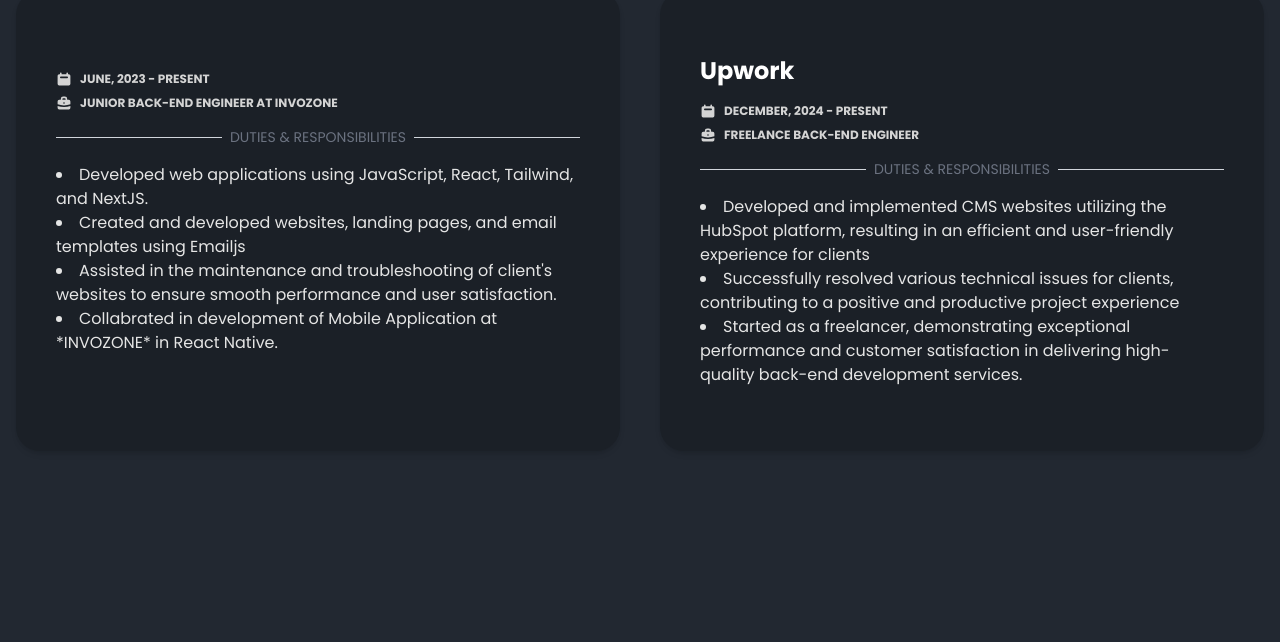
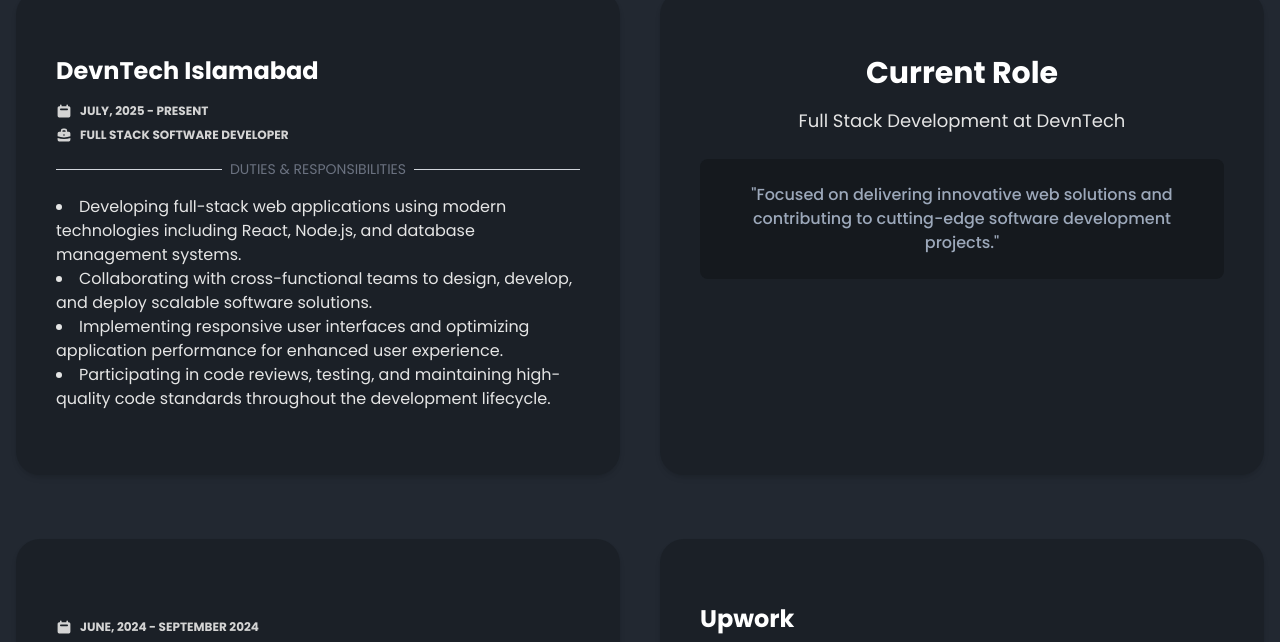
Before and after one commit to AliRehman12/PersonalWebsite, a React (Vite) app: page / in a window 1280 px wide. Shown: the part 1987-2629 px from the top of the page. Built offline with nearby package versions, Linux system fonts and the light colour scheme.

Commit message:
Implement code changes to enhance functionality and improve performance

```diff
--- a/src/components/FeaturedAlternate/index.jsx
+++ b/src/components/FeaturedAlternate/index.jsx
@@ -47,8 +47,8 @@ const projects = [
   },
   {
     id: 4,
-    image: images.EmpHer,
-    heading: "EmpowerHer....",
+    image: images.EmpowerHerImage,
+    heading: "Empower-Her",
     description:
       "<p>Advance PERN Stack Final Year Project! Also had a lot of fun working with the UI of this project.EmpowerHer is a marketplace built with React, Vite, TailwindCSS, Next.js, PostgreSQL,Sockets io, and JavaScript. It supports women entrepreneurs by providing tools for business management, mentorship, and a platform to sell sustainable products along with the customers to use Visual Try-on to try the products</p>",
       websiteLink: "https://ali-rehman.com/",
--- a/src/components/Footer/index.jsx
+++ b/src/components/Footer/index.jsx
@@ -10,7 +10,7 @@ const Footer = () => {
           © {currentYear} Ali Rehman. All rights reserved.
         </p>
         <p className="text-primary font-semibold text-base dark:text-white">
-          Made with {"<3"}
+          © Coded By {"Ali Rehman"}
         </p>
       </div>
     </div>
--- a/src/components/TwoColumnCard/index.jsx
+++ b/src/components/TwoColumnCard/index.jsx
@@ -4,6 +4,105 @@ import { motion } from "framer-motion";
 
 const TwoColumnCard = () => {
   return (
+    <>
+      {/* DevnTech Current Position */}
+      <motion.div
+        initial="offscreen"
+        whileInView="onscreen"
+        viewport={{ once: true }}
+        className="grid grid-cols-1 gap-10 items-center md:grid-cols-2 mb-16"
+      >
+        <motion.div
+          variants={{
+            offscreen: {
+              y: 150,
+            },
+            onscreen: {
+              y: 0,
+              rotate: [0, 10, -10, 0],
+              transition: {
+                type: "spring",
+                bounce: 0.4,
+                duration: 1,
+              },
+            },
+          }}
+          className="cursor-pointer bg-gray-50 px-6 py-16 rounded-3xl h-full filter shadow-md relative md:px-10 dark:bg-primary-500"
+        >
+          <h6 className="text-2xl font-bold text-primary mb-4 dark:text-white">
+            DevnTech Islamabad
+            <span className="mt-4 text-xs flex items-center justify-start uppercase text-neutral-600 dark:text-neutral-300">
+              <CalendarIcon className="h-4 mr-2 text-neutral-600 dark:text-neutral-300" />
+              July, 2025 - PRESENT
+            </span>
+            <span className="mt-2 text-xs flex items-center justify-start uppercase text-neutral-600 dark:text-neutral-300">
+              <BriefcaseIcon className="h-4 mr-2 text-neutral-600 dark:text-neutral-300" />
+              FULL STACK SOFTWARE DEVELOPER
+            </span>
+          </h6>
+          <div className="relative mb-4">
+            <div
+              className="absolute inset-0 flex items-center"
+              aria-hidden="true"
+            >
+              <div className="w-full border-t border-gray-300" />
+            </div>
+            <div className="relative flex justify-center">
+              <span className="uppercase px-2 bg-gray-50 text-sm text-gray-500 dark:bg-primary-500">
+                duties & responsibilities
+              </span>
+            </div>
+          </div>
+
+          <ul className="text-base text-primary-400 list-inside list-disc dark:text-neutral-200">
+            <li>
+              Developing full-stack web applications using modern technologies including React, Node.js, and database management systems.
+            </li>
+            <li>
+              Collaborating with cross-functional teams to design, develop, and deploy scalable software solutions.
+            </li>
+            <li>
+              Implementing responsive user interfaces and optimizing application performance for enhanced user experience.
+            </li>
+            <li>
+              Participating in code reviews, testing, and maintaining high-quality code standards throughout the development lifecycle.
+            </li>
+          </ul>
+        </motion.div>
+        <motion.div
+          variants={{
+            offscreen: {
+              y: 300,
+            },
+            onscreen: {
+              y: 0,
+              rotate: [0, 10, -10, 0],
+              transition: {
+                type: "spring",
+                bounce: 0.4,
+                duration: 1.5,
+              },
+            },
+          }}
+          className="bg-gray-50 px-6 py-16 rounded-3xl h-full relative filter shadow-md md:px-10 dark:bg-primary-500"
+        >
+          <div className="text-center">
+            <h3 className="text-3xl font-bold text-primary dark:text-white mb-4">
+              Current Role
+            </h3>
+            <p className="text-lg text-primary-400 dark:text-neutral-200 mb-6">
+              Full Stack Development at DevnTech
+            </p>
+            <div className="bg-primary-100 dark:bg-primary-600 rounded-lg p-6">
+              <p className="text-primary-600 dark:text-primary-200 font-medium">
+                "Focused on delivering innovative web solutions and contributing to cutting-edge software development projects."
+              </p>
+            </div>
+          </div>
+        </motion.div>
+      </motion.div>
+
+      {/* Previous Experience Section */}
       <motion.div
         initial="offscreen"
         whileInView="onscreen"
@@ -25,14 +124,14 @@ const TwoColumnCard = () => {
             },
           },
         }}
-        whileHover={{ scale: 1.02 }}
+        // whileHover={{ scale: 1.02 }}
         className="cursor-pointer bg-gray-50 px-6 py-16 rounded-3xl h-full filter shadow-md relative md:px-10 dark:bg-primary-500"
       >
         <h6 className="text-2xl font-bold text-primary mb-4 dark:text-white">
 
           <span className="mt-4 text-xs flex items-center justify-start uppercase text-neutral-600 dark:text-neutral-300">
             <CalendarIcon className="h-4 mr-2 text-neutral-600 dark:text-neutral-300" />
-            JUNE, 2023 - PRESENT
+            JUNE, 2024 - September 2024
           </span>
           <span className="mt-2 text-xs flex items-center justify-start uppercase text-neutral-600 dark:text-neutral-300">
             <BriefcaseIcon className="h-4 mr-2 text-neutral-600 dark:text-neutral-300" />
@@ -87,7 +186,7 @@ const TwoColumnCard = () => {
             },
           },
         }}
-        whileHover={{ scale: 1.02 }}
+        // whileHover={{ scale: 1.02 }}
         className="bg-gray-50 px-6 py-16 rounded-3xl h-full relative filter shadow-md md:px-10 dark:bg-primary-500"
       >
         <h6 className="text-2xl font-bold text-primary mb-4 dark:text-white">
@@ -100,7 +199,7 @@ const TwoColumnCard = () => {
           </a>
           <span className="mt-4 text-xs flex items-center justify-start uppercase text-neutral-600 dark:text-neutral-300">
             <CalendarIcon className=" text-neutral-600 h-4 mr-2 dark:text-neutral-300" />
-            DECEMBER, 2024 - PRESENT
+            DECEMBER, 2024 - April 2025
           </span>
           <span className="mt-2 text-xs flex items-center justify-start uppercase text-neutral-600 dark:text-neutral-300">
             <BriefcaseIcon className="text-neutral-600 h-4 mr-2 dark:text-neutral-300" />
@@ -138,6 +237,7 @@ const TwoColumnCard = () => {
         </ul>
       </motion.div>
       </motion.div>
+    </>
   );
 };
 
--- a/src/constants/image.js
+++ b/src/constants/image.js
@@ -22,11 +22,13 @@ import catifyImage from "../assets/projects/catify-visible.png";
 import agencyImage from "../assets/projects/agency-visible.png";
 import pixiedustImage from "../assets/projects/pixiedust.png";
 import slothImage from "../assets/projects/languagesloth-visible.png";
+import EmpowerHerImage from "../assets/projects/EmpowerherImage.png";
 import errorIllustration from "../assets/illustrations/404-vector.svg";
 import successIllustration from "../assets/illustrations/success-vector.svg";
 
 
 export default {
+  EmpowerHerImage,
   EmpHer,
   personalportfoliodashboard,
   pixiedustImage,
```
Also changed, not shown: src/assets/projects/EmpowerherImage.png (added). Lines whose indentation alone changed are shown as unchanged.
